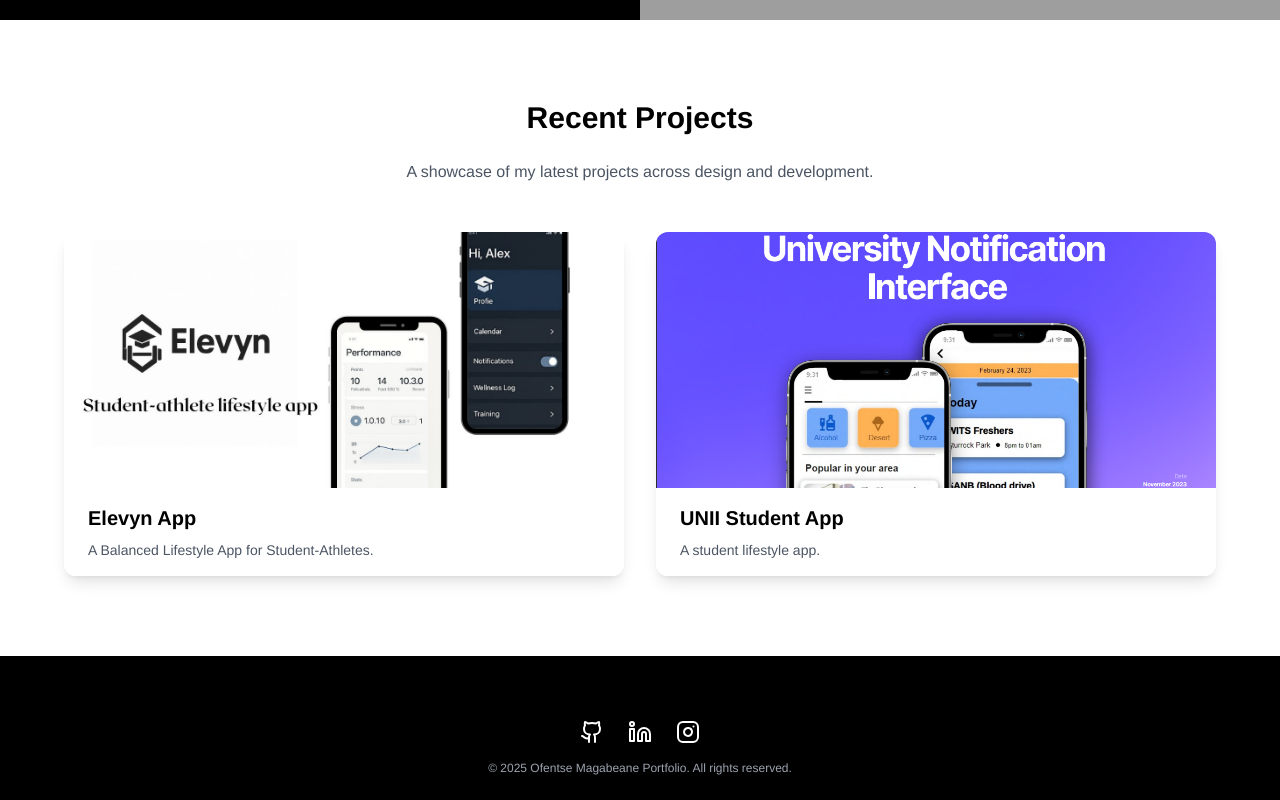
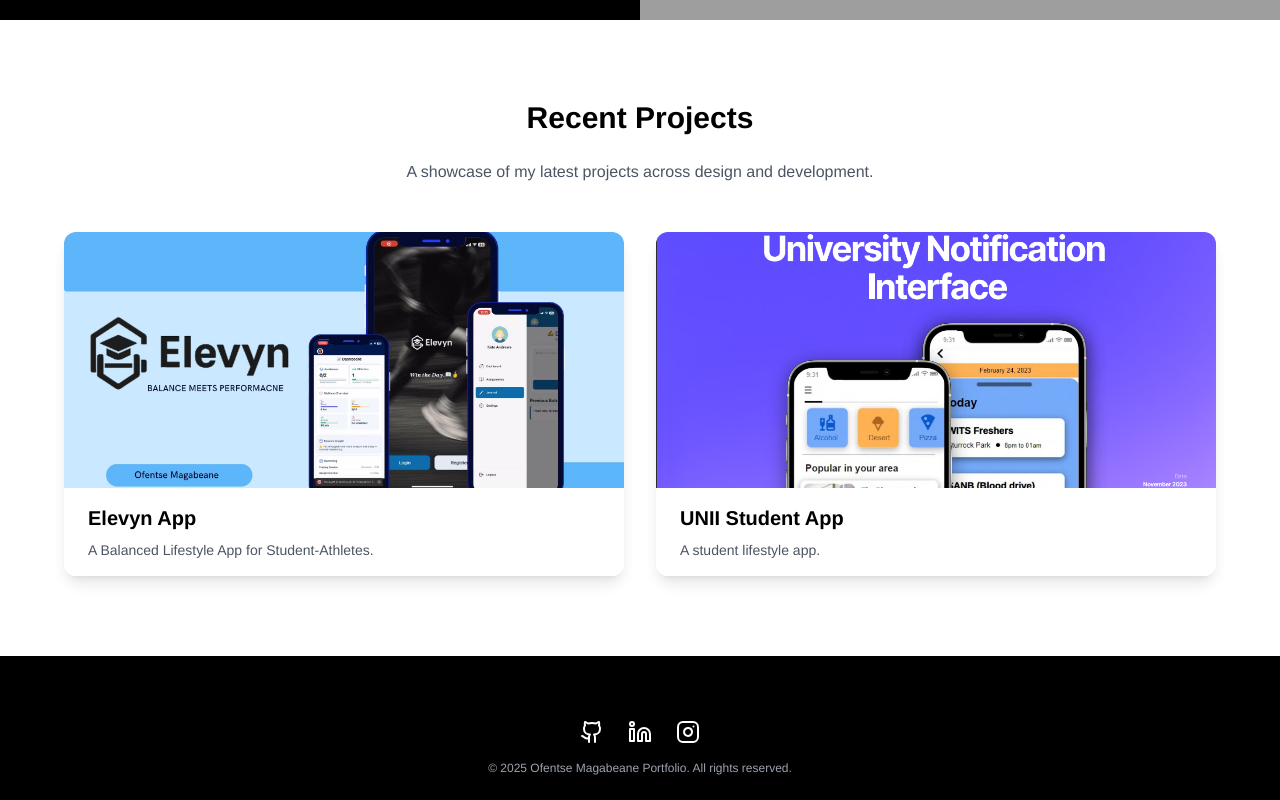
Before and after one commit to codedbyfefe/OMagabeane-Portfolio, a React (Create React App) app: page / in a window 1280 px wide. Shown: the part 860-1660 px from the top of the page. Built offline with nearby package versions, Linux system fonts and the light colour scheme; grey boxes are pictures that could not be loaded.

Commit message:
Older updates: smaller updates ( image changes, description changes etc)

```diff
--- a/src/data/projects.js
+++ b/src/data/projects.js
@@ -3,16 +3,16 @@
   {
     slug: "elevyn-app",
     title: "Elevyn Student-Athlete App",
-    description: "App Design & Development — 25.4.25- present",
-    image: "/images/Student-athlete lifestyle app.jpg",
+    description: "App Design & Development — 25.4.25- 25.11.9",
+    image: "/images/Elevyn Poster.jpg",
     role: "UX/UI Designer & Front-End Developer — led user research, competitor analysis, wireframing, prototyping in Figma, and implemented the front-end in React Native",
     tools: "Figma, React Native, Expo, Github",
     overview:"A mobile-first app I am currently working on which is designed to help student-athletes manage academics, training schedules, wellness, and performance tracking in one integrated platform. Elevyn bridges the gap between learning management systems and sports tracking tools, supporting the unique dual life of a student-athlete.",
     problem: "Student-athletes face the constant challenge of balancing intense training schedules, academic deadlines, and personal wellbeing — often relying on a fragmented mix of fitness apps, learning management systems, and generic productivity tools. This scattered approach leads to cognitive overload, poor time management, and a lack of contextual insights, as athletic performance is rarely connected to academic stress, recovery patterns, or mental wellness. With no dedicated platform designed for the unique dual life of student-athletes, this demographic remains underserved, resulting in missed opportunities for optimized performance, increased stress, and diminished balance between sport and study.",
     solution:"Elevyn addresses this gap by offering a unified, mobile-first platform that integrates academic planning, athletic performance tracking, and personal wellness management into a single, intuitive experience. The app combines features such as a dual-purpose calendar, task manager, wellness log, and performance dashboard, allowing users to see connections between their training, recovery, and academic progress. Designed with bold visuals, clear navigation, and accessible UI patterns, Elevyn reduces mental load, encourages balanced time management, and provides actionable insights tailored to the student-athlete lifestyle. Unlike existing tools, Elevyn is purpose-built to reflect the realities of juggling coursework with competitive sport, creating a holistic companion for growth, discipline, and long-term success.",
     process: "Conducted competitor research (Nike Training Club, Headspace, Canvas LMS, Notion) to identify feature gaps. Created user personas and journey maps to capture student-athlete needs.   Designed lo-fi and hi-fi prototypes in Figma, iterating after feedback. Built core screens in React Native (auth, dashboard, calendar, performance tracker, wellness log). Developed with mock data for demonstration, structured for future backend integration with Flask.",
-    screens: ["/images/Student-athlete lifestyle app.jpg",
-      "/images/ElevynLogo.png"
+    screens: ["/images/Elevyn Poster.jpg",
+      "/images/Elevyn Poster.jpg"
     ],
     outcome: "What I have done so far: Done research on competitor apps. Managed to establish my project goals. Have some kind of styleguid to help me see my vision and what works, what could work. Worked on the front- portion of the project but may need to revisit this phase due to a few changes that may affect the overall project.",
     pdfLink: "/projects/ElevynConcept.pdf",         // <-- PDF file ( download cocept document)
--- a/src/sections/WorkSection.js
+++ b/src/sections/WorkSection.js
@@ -5,7 +5,7 @@
     {
       title: "Elevyn App",
       description: "A Balanced Lifestyle App for Student-Athletes.",
-      image: "/images/Student-athlete lifestyle app.jpg",
+      image: "/images/Elevyn Poster.jpg",
       slug: "elevyn-app",
     },
     {
@@ -27,7 +27,7 @@
         {projects.map((project, index) => (
           <Link
             key={index}
-            to={`/projects/${project.slug}`} // ✅ Internal route using slug
+            to={`/projects/${project.slug}`} // Internal route using slug
             className="group rounded-xl overflow-hidden shadow-lg transition-transform duration-300 hover:-translate-y-1"
           >
             <div className="w-full h-64 bg-gray-100 overflow-hidden">
```
Also changed, not shown: public/images/Elevyn Poster.jpg (added).
